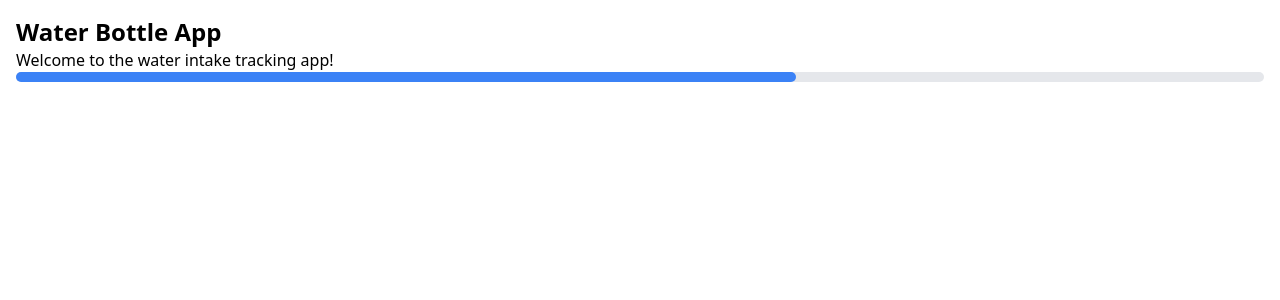
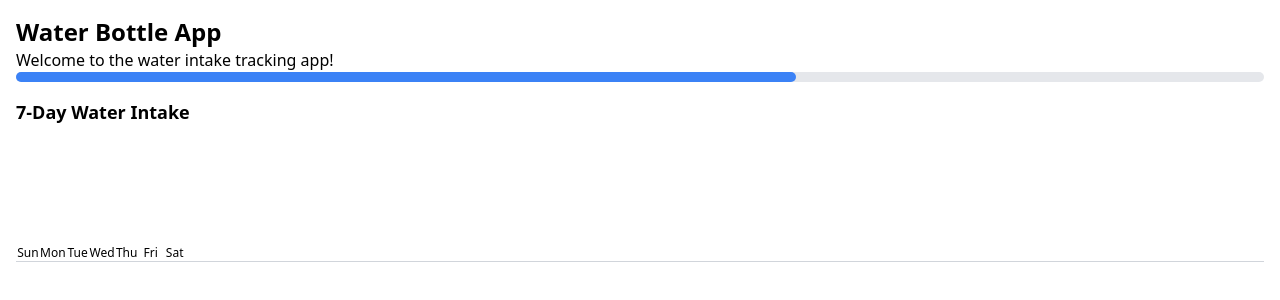
Before and after one commit to MarcosOlivaKaczmarek/water-bottle-app, a React app: page / in a window 1280 px wide. Shown: the top 300 px of the page. Built offline with nearby package versions, Linux system fonts and the light colour scheme; the HTML template or start-up script is replaced by a standard one.

Commit message:
feat: Implement 7-Day Water Intake Chart Component (iteration 1)

```diff
--- a/src/App.tsx
+++ b/src/App.tsx
@@ -1,4 +1,5 @@
 import ProgressBar from './components/ProgressBar'
+import WaterIntakeChart from './components/WaterIntakeChart'
 
 function App() {
   const progress = 5 // Example: 5 glasses of water
@@ -8,6 +9,7 @@ function App() {
       <h1 className="text-2xl font-bold">Water Bottle App</h1>
       <p>Welcome to the water intake tracking app!</p>
       <ProgressBar progress={progress} />
+      <WaterIntakeChart />
     </div>
   )
 }
--- /dev/null
+++ b/src/components/WaterIntakeChart.tsx
@@ -0,0 +1,33 @@
+import React from 'react'
+
+const WaterIntakeChart = () => {
+  const dailyIntake = [0, 0, 0, 0, 0, 0, 0]
+  const maxIntake = Math.max(...dailyIntake)
+
+  return (
+    <div className="w-full">
+      <h2 className="text-lg font-semibold mb-2">7-Day Water Intake</h2>
+      <div className="flex items-end h-32 border-b border-gray-300">
+        {dailyIntake.map((intake, index) => {
+          const barHeight = maxIntake > 0 ? (intake / maxIntake) * 100 : 0
+          return (
+            <div key={index} className="flex flex-col items-center">
+              <div
+                className="bg-blue-500 w-6 mb-1"
+                style={{ height: `${barHeight}%` }}
+              ></div>
+              <span className="text-xs">{getDayLabel(index)}</span>
+            </div>
+          )
+        })}
+      </div>
+    </div>
+  )
+}
+
+const getDayLabel = (index: number): string => {
+  const days = ['Sun', 'Mon', 'Tue', 'Wed', 'Thu', 'Fri', 'Sat']
+  return days[index]
+}
+
+export default WaterIntakeChart
```
